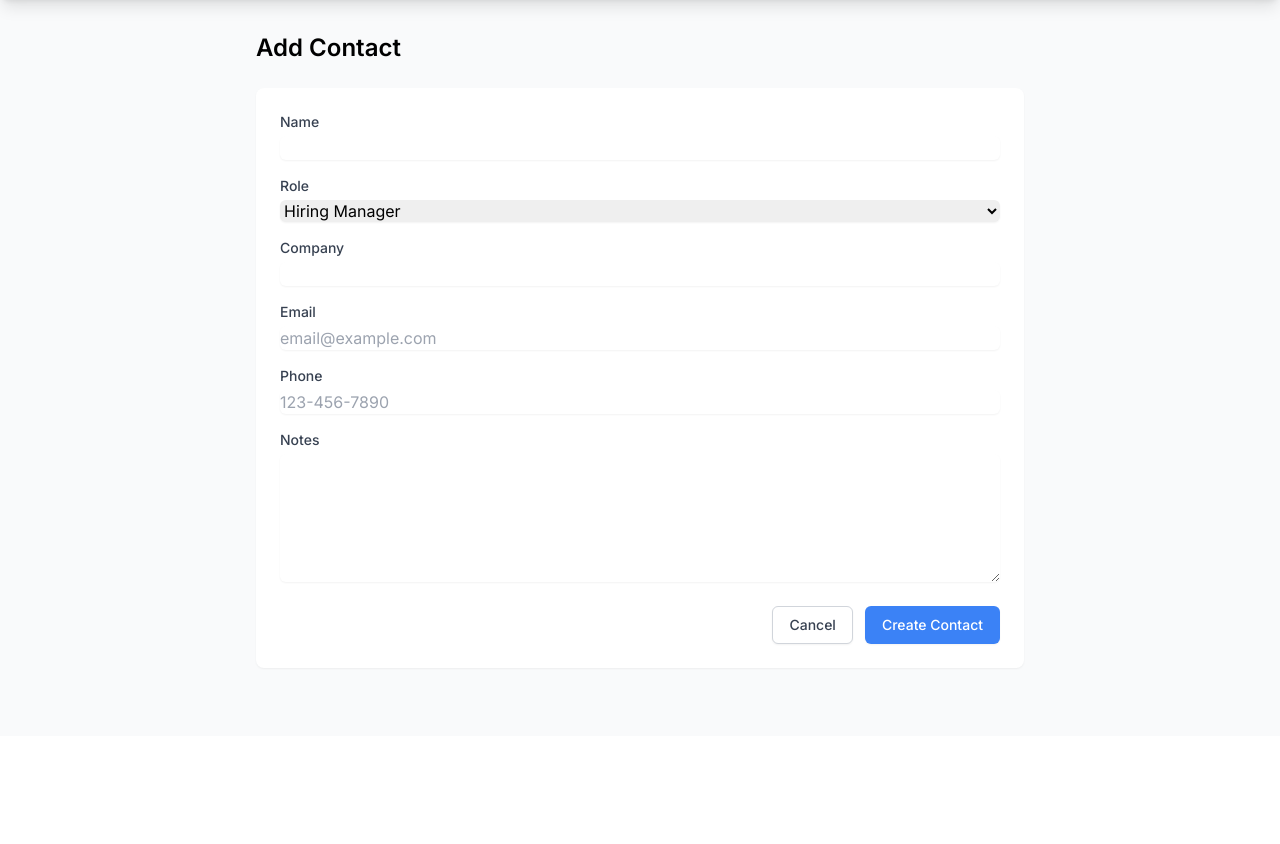
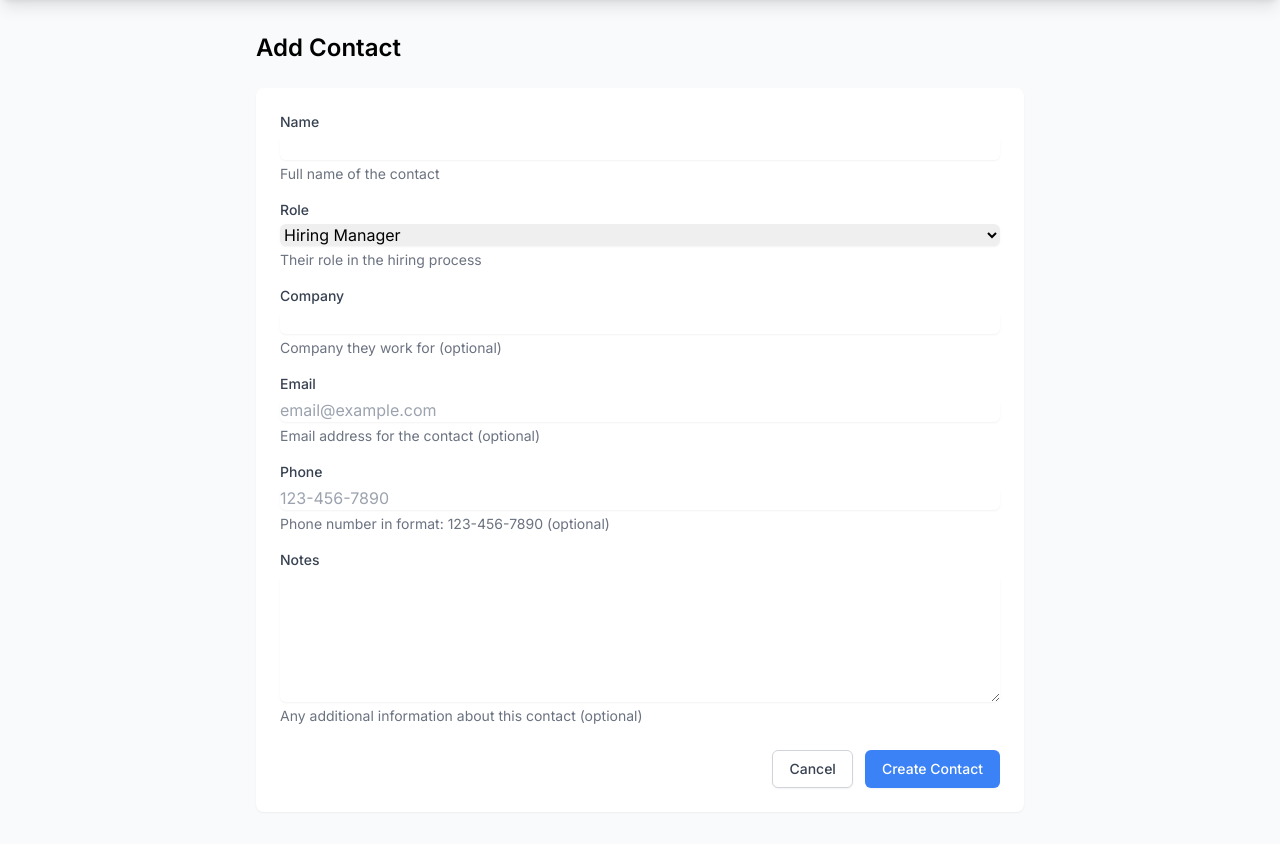
Before and after one commit to easachs/momentum, a Django app: page /apps/contacts/create/ in a window 1280 px wide. Shown: the part 64-908 px from the top of the page. Before the commit the page ends 733 px from the top, so only its background shows below. Run offline with Django 5.2, Linux system fonts and the light colour scheme; the visitor is signed in with stand-in values (Sample User, id 1); some libraries are stand-ins or nearby versions.

Commit message:
Feat: standardize forms, action buttons

```diff
--- a/jobhunt/forms.py
+++ b/jobhunt/forms.py
@@ -26,6 +26,14 @@ class ApplicationForm(forms.ModelForm):
             'title': forms.TextInput(attrs={
                 'class': 'mt-1 block w-full rounded-md border-gray-300 shadow-sm focus:border-blue-500 focus:ring-blue-500'
             }),
+        }
+        help_texts = {
+            'due': 'When is this application due?',
+            'notes': 'Add any additional details about this application (optional)',
+            'link': 'Add a link to the application (optional)',
+            'status': 'What is the status of this application?',
+            'company': 'What company is this application for?',
+            'title': 'What is the title of this application?',
         }
 
 class ContactForm(forms.ModelForm):
@@ -57,3 +65,11 @@ class ContactForm(forms.ModelForm):
                 'class': 'mt-1 block w-full rounded-md border-gray-300 shadow-sm focus:border-blue-500 focus:ring-blue-500'
             }),
         }
+        help_texts = {
+            'name': 'Full name of the contact',
+            'role': 'Their role in the hiring process',
+            'company': 'Company they work for (optional)',
+            'email': 'Email address for the contact (optional)',
+            'phone': 'Phone number in format: 123-456-7890 (optional)',
+            'notes': 'Any additional information about this contact (optional)'
+        }
--- a/jobhunt/templates/jobhunt/contact_form.html
+++ b/jobhunt/templates/jobhunt/contact_form.html
@@ -11,30 +11,20 @@
         <form method="post" class="bg-white shadow-sm rounded-lg p-6">
             {% csrf_token %}
             <div class="space-y-4">
-                <div>
-                    <label class="block text-sm font-medium text-gray-700">Name</label>
-                    {{ form.name|add_class:"mt-1 block w-full rounded-md border-gray-300 shadow-sm focus:border-blue-500 focus:ring-blue-500" }}
-                </div>
-                <div>
-                    <label class="block text-sm font-medium text-gray-700">Role</label>
-                    {{ form.role|add_class:"mt-1 block w-full rounded-md border-gray-300 shadow-sm focus:border-blue-500 focus:ring-blue-500" }}
-                </div>
-                <div>
-                    <label class="block text-sm font-medium text-gray-700">Company</label>
-                    {{ form.company|add_class:"mt-1 block w-full rounded-md border-gray-300 shadow-sm focus:border-blue-500 focus:ring-blue-500" }}
-                </div>
-                <div>
-                    <label class="block text-sm font-medium text-gray-700">Email</label>
-                    {{ form.email|add_class:"mt-1 block w-full rounded-md border-gray-300 shadow-sm focus:border-blue-500 focus:ring-blue-500" }}
-                </div>
-                <div>
-                    <label class="block text-sm font-medium text-gray-700">Phone</label>
-                    {{ form.phone|add_class:"mt-1 block w-full rounded-md border-gray-300 shadow-sm focus:border-blue-500 focus:ring-blue-500" }}
-                </div>
-                <div>
-                    <label class="block text-sm font-medium text-gray-700">Notes</label>
-                    {{ form.notes|add_class:"mt-1 block w-full rounded-md border-gray-300 shadow-sm focus:border-blue-500 focus:ring-blue-500" }}
-                </div>
+                {% for field in form %}
+                    <div>
+                        <label for="{{ field.id_for_label }}" class="block text-sm font-medium text-gray-700">
+                            {{ field.label }}
+                        </label>
+                        {{ field }}
+                        {% if field.help_text %}
+                            <p class="mt-1 text-sm text-gray-500">{{ field.help_text }}</p>
+                        {% endif %}
+                        {% if field.errors %}
+                            <p class="mt-1 text-sm text-red-600">{{ field.errors|join:", " }}</p>
+                        {% endif %}
+                    </div>
+                {% endfor %}
             </div>
 
             <div class="mt-6 flex justify-end space-x-3">
--- a/social/templates/social/dashboard.html
+++ b/social/templates/social/dashboard.html
@@ -3,8 +3,8 @@
 
 {% block content %}
 <div class="py-8">
-    {% include 'momentum/partials/shared/friend_requests.html' %}
-    {% include 'momentum/partials/shared/friend_status.html' %}
+    {% include 'social/partials/friends/friend_requests.html' %}
+    {% include 'social/partials/friends/friend_status.html' %}
 
     <!-- Only show content if user is viewing their own profile or is friends -->
     {% if user == viewed_user or friendship.status == 'accepted' %}
@@ -27,7 +27,7 @@
         </div>
 
         {% if user == viewed_user %}
-            {% include 'momentum/partials/shared/action_buttons.html' %}
+            {% include 'social/partials/dashboard/action_buttons.html' %}
         {% endif %}
     {% endif %}
 </div>
--- a/tracker/templates/tracker/habit_form.html
+++ b/tracker/templates/tracker/habit_form.html
@@ -27,7 +27,7 @@
                     {% endif %}
                     {{ field|add_class:"shadow appearance-none border rounded w-full py-2 px-3 text-gray-700 leading-tight focus:outline-none focus:shadow-outline" }}
                     {% if field.help_text %}
-                        <p class="text-gray-600 text-xs italic mt-1">{{ field.help_text }}</p>
+                        <p class="mt-1 text-sm text-gray-500">{{ field.help_text }}</p>
                     {% endif %}
                 </div>
             {% endfor %}
--- a/tracker/templates/tracker/habit_list.html
+++ b/tracker/templates/tracker/habit_list.html
@@ -57,9 +57,7 @@
         {% endif %}
 
         {% include 'tracker/partials/habit_list/category_filter.html' with habit_categories=habit_categories %}
-        {% if user == viewed_user %}
-            {% include 'momentum/partials/shared/action_buttons.html' %}
-        {% endif %}
+        {% include 'social/partials/dashboard/action_buttons.html' %}
     {% endif %}
 </div>
 {% endblock %}
```
Also changed, not shown: jobhunt/templates/jobhunt/application_list.html (+2 -7 lines), social/templates/social/partials/dashboard/action_buttons.html (renamed from momentum/templates/momentum/partials/shared/action_buttons.html, +11 -4 lines), social/templates/social/partials/friends/friend_requests.html (line endings or trailing spaces), social/templates/social/partials/friends/friend_status.html (line endings or trailing spaces), tracker/forms.py (line endings or trailing spaces).
